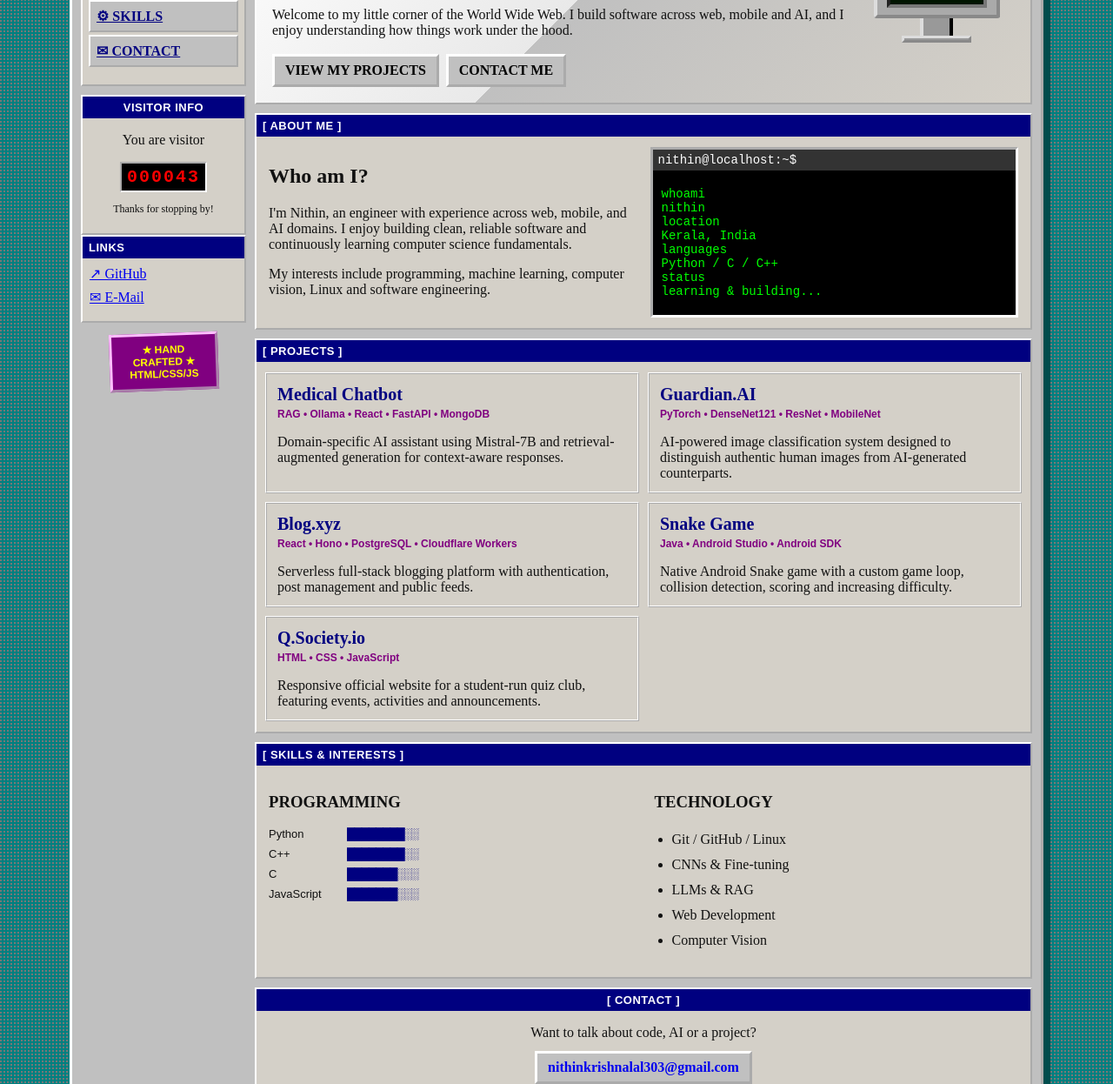
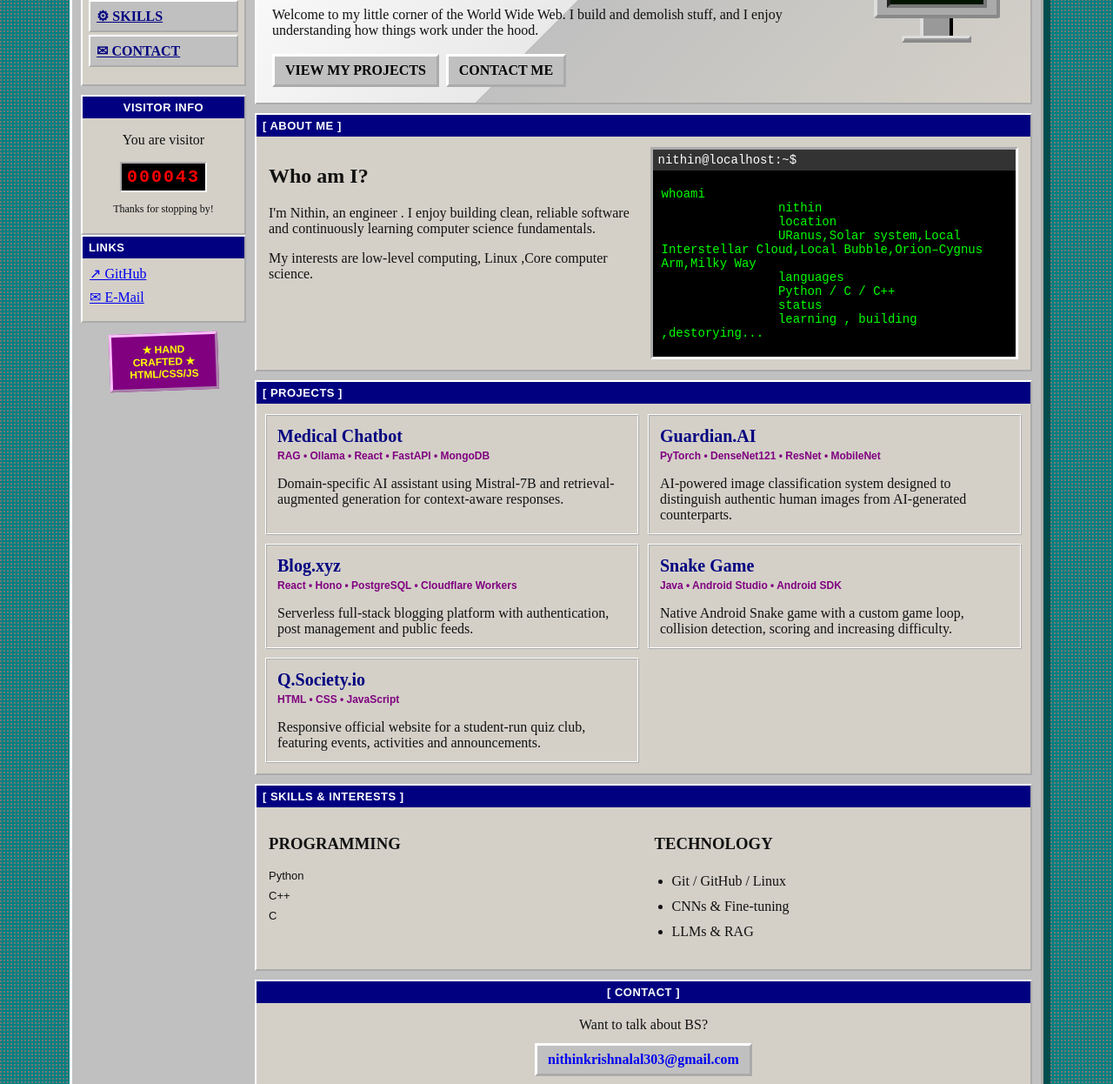
Before and after one commit to alt0kernel/portfolio, a plain HTML site: page index.html in a window 1280 px wide. Shown: the part 269-1515 px from the top of the page at 87% size. Drawn offline with Linux system fonts and the light colour scheme.

Commit message:
necessary changes

```diff
--- a/index.html
+++ b/index.html
@@ -1,12 +1,14 @@
 <!DOCTYPE html>
 <html lang="en">
+
 <head>
   <meta charset="UTF-8">
   <meta name="viewport" content="width=device-width, initial-scale=1.0">
   <title>Nithin Krishna // Home Page</title>
-  <meta name="description" content="Nithin Krishna — engineer, programmer and AI enthusiast.">
+  <meta name="description" content="Nithin Krishna — Engineer.">
   <link rel="stylesheet" href="style.css">
 </head>
+
 <body>
   <div class="site-shell">
     <header class="topbar">
@@ -17,7 +19,7 @@
     <div class="marquee-wrap">
       <div class="marquee">
         ★ WELCOME TO NITHIN'S PERSONAL HOMEPAGE ★ BEST VIEWED AT 1024×768 ★
-        CURRENTLY BUILDING THINGS WITH C++, PYTHON, AI &amp; THE WEB ★
+        CURRENTLY BUILDING &amp; DESTROYIN THINGS ★
       </div>
     </div>
 
@@ -55,10 +57,10 @@
           <div class="hero-copy">
             <div class="blink">*** WELCOME, INTERNET TRAVELLER! ***</div>
             <h1>Nithin Krishna</h1>
-            <p class="subtitle">Engineer • Programmer • AI Enthusiast</p>
+            <p class="subtitle">• ENGINEER • </p>
             <p>
               Welcome to my little corner of the World Wide Web.
-              I build software across web, mobile and AI, and I enjoy
+              I build and demolish stuff, and I enjoy
               understanding how things work under the hood.
             </p>
             <div class="button-row">
@@ -81,25 +83,23 @@
             <div>
               <h2>Who am I?</h2>
               <p>
-                I'm Nithin, an engineer with experience across web, mobile,
-                and AI domains. I enjoy building clean, reliable software
+                I'm Nithin, an engineer . I enjoy building clean, reliable software
                 and continuously learning computer science fundamentals.
               </p>
               <p>
-                My interests include programming, machine learning,
-                computer vision, Linux and software engineering.
+                My interests are low-level computing, Linux ,Core computer science.
               </p>
             </div>
             <div class="terminal">
               <div class="terminal-head">nithin@localhost:~$</div>
               <pre id="terminalText">whoami
-nithin
-location
-Kerala, India
-languages
-Python / C / C++
-status
-learning & building...</pre>
+                nithin
+                location
+                URanus,Solar system,Local Interstellar Cloud,Local Bubble,Orion–Cygnus Arm,Milky Way
+                languages
+                Python / C / C++
+                status
+                learning , building ,destorying...</pre>
             </div>
           </div>
         </section>
@@ -110,12 +110,14 @@ learning & building...</pre>
             <article class="project-card">
               <h3>Medical Chatbot</h3>
               <span class="tech">RAG • Ollama • React • FastAPI • MongoDB</span>
-              <p>Domain-specific AI assistant using Mistral-7B and retrieval-augmented generation for context-aware responses.</p>
+              <p>Domain-specific AI assistant using Mistral-7B and retrieval-augmented generation for context-aware
+                responses.</p>
             </article>
             <article class="project-card">
               <h3>Guardian.AI</h3>
               <span class="tech">PyTorch • DenseNet121 • ResNet • MobileNet</span>
-              <p>AI-powered image classification system designed to distinguish authentic human images from AI-generated counterparts.</p>
+              <p>AI-powered image classification system designed to distinguish authentic human images from AI-generated
+                counterparts.</p>
             </article>
             <article class="project-card">
               <h3>Blog.xyz</h3>
@@ -125,12 +127,14 @@ learning & building...</pre>
             <article class="project-card">
               <h3>Snake Game</h3>
               <span class="tech">Java • Android Studio • Android SDK</span>
-              <p>Native Android Snake game with a custom game loop, collision detection, scoring and increasing difficulty.</p>
+              <p>Native Android Snake game with a custom game loop, collision detection, scoring and increasing
+                difficulty.</p>
             </article>
             <article class="project-card">
               <h3>Q.Society.io</h3>
               <span class="tech">HTML • CSS • JavaScript</span>
-              <p>Responsive official website for a student-run quiz club, featuring events, activities and announcements.</p>
+              <p>Responsive official website for a student-run quiz club, featuring events, activities and
+                announcements.</p>
             </article>
           </div>
         </section>
@@ -140,10 +144,9 @@ learning & building...</pre>
           <div class="skill-columns">
             <div>
               <h3>PROGRAMMING</h3>
-              <div class="skill-bar"><span>Python</span><b>████████░░</b></div>
-              <div class="skill-bar"><span>C++</span><b>████████░░</b></div>
-              <div class="skill-bar"><span>C</span><b>███████░░░</b></div>
-              <div class="skill-bar"><span>JavaScript</span><b>███████░░░</b></div>
+              <div class="skill-bar"><span>Python</span></div>
+              <div class="skill-bar"><span>C++</span></div>
+              <div class="skill-bar"><span>C</span></div>
             </div>
             <div>
               <h3>TECHNOLOGY</h3>
@@ -151,8 +154,6 @@ learning & building...</pre>
                 <li>Git / GitHub / Linux</li>
                 <li>CNNs & Fine-tuning</li>
                 <li>LLMs & RAG</li>
-                <li>Web Development</li>
-                <li>Computer Vision</li>
               </ul>
             </div>
           </div>
@@ -160,7 +161,7 @@ learning & building...</pre>
 
         <section id="contact" class="section contact">
           <div class="section-title">[ CONTACT ]</div>
-          <p>Want to talk about code, AI or a project?</p>
+          <p>Want to talk about BS?</p>
           <a class="email-box" href="mailto:nithinkrishnalal303@gmail.com">
             nithinkrishnalal303@gmail.com
           </a>
@@ -181,4 +182,5 @@ learning & building...</pre>
   <div id="toast" class="toast">WELCOME TO THE HOMEPAGE!</div>
   <script src="script.js"></script>
 </body>
+
 </html>
```
Also changed, not shown: 1 other file.
